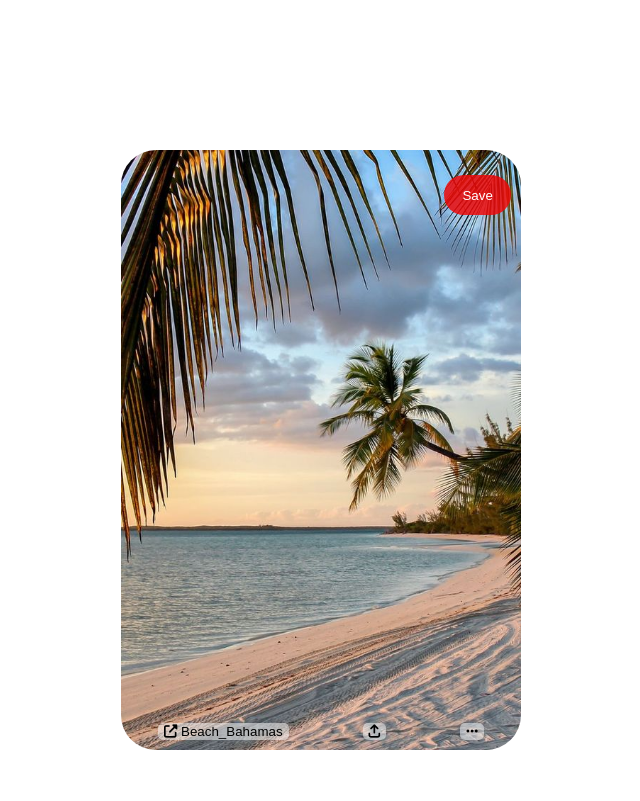
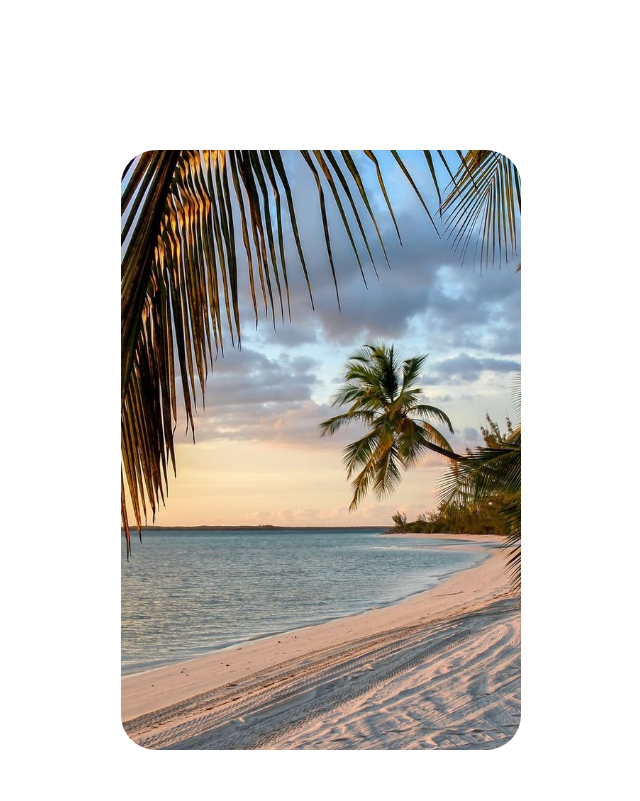
Before and after one commit to Marco-Romano8/terzo-compito, a plain HTML site: page index.html in a window 1280 px wide. Shown: the whole page, without its empty margins (319-959 px from the left). Drawn offline with Linux system fonts and the light colour scheme.

Commit message:
seconda prova del compito w2d1

```diff
--- a/index.html
+++ b/index.html
@@ -8,21 +8,22 @@
     <title>Beach</title>
 </head>
 <body>
-    <div id="container">
+    <div id="card">
         <img src="foto.png" alt="beach">
-        <div class="icons">
-        <button id="search">
-            <i class="fa-solid fa-up-right-from-square"></i>
-            Beach_Bahamas
-        </button>
-        <button id="upload">
-             <i class="fa-solid fa-arrow-up-from-bracket"></i>
-        </button>
-        <button id="ellipsis">
+        <div id="topbar">
+            <button class="save">Save</button>
+        </div>
+        <div class="bottombar">
+            <div class="arrowUp">
+                <i class="fa-solid fa-arrow-up">spiaggedellebahamas</i>
+            </div>
+            <div class="download">
+            <i class="fa-solid fa-download"></i>
+            </div>
+            <div class="ellispis">
             <i class="fa-solid fa-ellipsis"></i>
-        </button>
+            </div>
         </div>
-        <button id="save">Save</button>
     </div>
 </body>
 </html>
--- a/style.css
+++ b/style.css
@@ -1,4 +1,4 @@
-#container {
+#card {
     width: 400px;
     height: 600px;
     margin: 150px auto;
@@ -7,72 +7,65 @@
     position: relative;
 }
 
-#container img {
+#card img {
+    position: absolute;
     object-fit: cover;
     width: 100%;
     height: 100%;
-
 }
 
-.icons {
+#card::before {
+    content: "";
     position: absolute;
     width: 100%;
-    left: 0;
-    bottom: 10px;
-    display: flex;
-    justify-content: space-around;
+    height: 100%;
+    top: 0;
 }
 
-#search {
-    background-color: rgba(255, 255, 255, 0.495);
-    border: none;
-    border-radius: 5px;
-    transition: transform 3s;
+#card:hover{
+    cursor: pointer;
+    background: rgb(9,9,13);
+    background: linear-gradient(180deg, rgba(9,9,13,0.33674719887955185) 0%, rgba(9,10,10,0.8577556022408963) 50%, rgba(5,7,8,0.7176995798319328) 100%);
 }
 
-#search:hover {
-    transform: translateY(-550px);
-    cursor: pointer;
+#topbar {
+    position: relative;
+    width: 100%;
+    height: 100%;
 }
 
-#upload {
-    background-color: rgba(255, 255, 255, 0.495);
+.save {
+    position: absolute;
+    top: -50px;
+    right: 0;
+    background-color: red;
+    border-radius: 25px;
+    padding: 1em 2em;
+    color: white;
     border: none;
-    border-radius: 5px;
-    transition: transform 3s;
+    cursor: pointer;
+    transition: transform 1s ;
 }
 
-#upload:hover {
-    transform: translateY(-550px);
-    cursor: pointer;
+#topbar:hover {
+    transform: translateY(80px) translateX(-10px);
 }
 
-#ellipsis {
-    background-color: rgba(255, 255, 255, 0.495);
-    border: none;
-    border-radius: 5px;
-    transition: transform 3s;
+.bottombar {
+    position: relative;
+    width: 100%;
+    height: 100%;
 }
 
-#ellipsis:hover {
-    transform: translateY(-550px);
-    cursor: pointer;
+.bottombar i {
+    position: absolute;
+    background-color: rgba(210, 210, 210, 0.621);
+    border-radius: 25px;
+    padding: 1em;
+    width: 100%;
+    transition: transform 2s;
 }
 
-#save {
-    background-color: rgba(239, 7, 7, 0.837);
-    color: white;
-    border: none;
-    border-radius: 25px;
-    position: absolute;
-    top: 25px;
-    right: 10px;
-    height: 3em;
-    width: 5em;
-    transition: transform 3s;
+#card:hover .bottombar{
+    transform: translateY(-60px) translateX(-10px);
 }
-
-#save:hover {
-    transform: translateY(500px);
-    cursor: pointer;
-}
```
